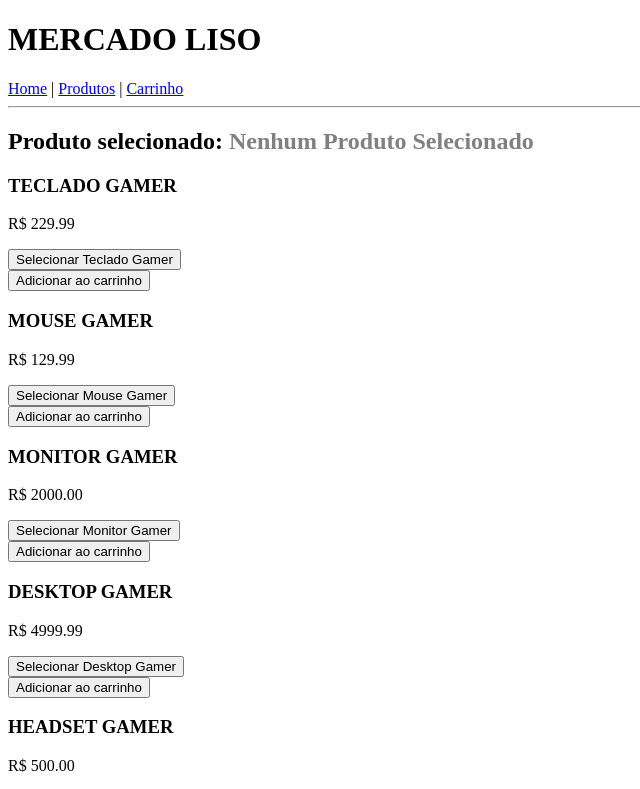
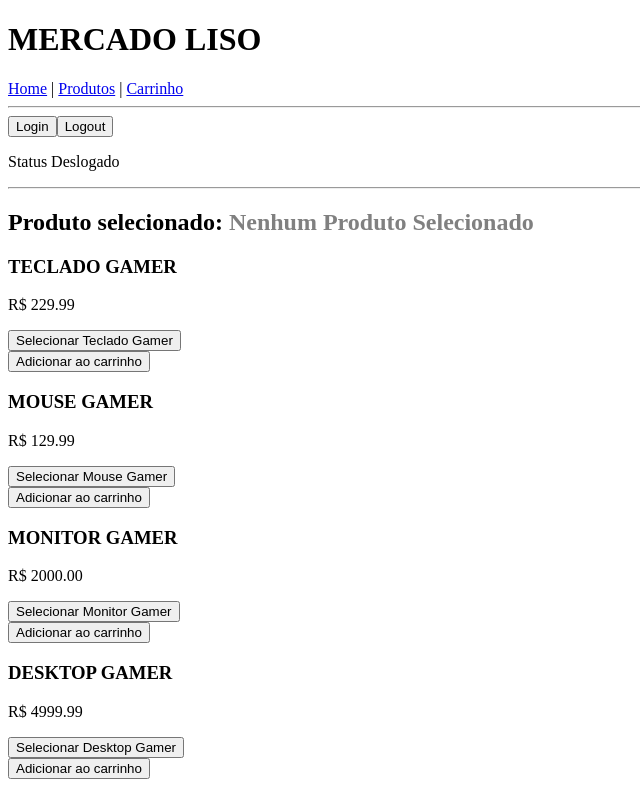
Before and after one commit to carolbritos/e-commerce, an Angular app: page /produtos in a window 1280 px wide. Shown: the top 789 px of the page, without its empty margins (0-640 px from the left). Built offline with nearby package versions, Linux system fonts and the light colour scheme.

Commit message:
feat(auth): Implemanta controle de autenticação e auth guard

```diff
--- a/src/app/app.html
+++ b/src/app/app.html
@@ -5,4 +5,8 @@
     <a routerLink="/carrinho">Carrinho</a>
 </nav>
 <hr>
+<button (click)="login()">Login</button>
+<button (click)="logout()">Logout</button>
+<p>Status {{usuarioLogado()? 'Logado' : 'Deslogado'}}</p>
+<hr>
 <router-outlet></router-outlet>
--- a/src/app/app.routes.ts
+++ b/src/app/app.routes.ts
@@ -1,23 +1,28 @@
-import { Routes } from '@angular/router';
-import { ListaProdutos } from './features/produtos/lista-produtos/lista-produtos';
-import { Carrinho } from './features/carrinho/carrinho/carrinho';
-import { Home } from './features/home/home/home';
+import { Routes } from "@angular/router";
+import { authGuard } from "./core/auth.guard";
 
 export const routes: Routes = [
     {
-        path:'',
-        component: Home,
+        path:'', //router para raiz localhost:4200/
+        loadComponent: () =>
+            import('./features/home/home/home')
+        .then((m) => m.Home),
     },
     {
         path:'produtos',
-        component: ListaProdutos,
+        loadComponent: () =>
+            import('./features/produtos/lista-produtos/lista-produtos')
+        .then((m) => m.ListaProdutos),
     },
     {
-        path:'carrinho',
-        component: Carrinho,
+         path:'carrinho',
+         canActivate: [authGuard],
+        loadComponent: () =>
+            import('./features/carrinho/carrinho/carrinho')
+        .then((m) => m.Carrinho),
     },
     {
-        path:'**',
-        redirectTo:'',
+        path: '**',
+        redirectTo: '',
     },
 ];
--- a/src/app/app.ts
+++ b/src/app/app.ts
@@ -1,6 +1,7 @@
 import { Component, signal } from '@angular/core';
 import { RouterOutlet, RouterLink} from '@angular/router';
 import { UpperCasePipe } from '@angular/common';
+import { usuarioLogado, login, logout } from './core/auth';
 
 @Component({
   selector: 'app-root',
@@ -11,4 +12,7 @@ import { UpperCasePipe } from '@angular/common';
 export class App {
   protected readonly title = signal('e-commerce');
   nomeLoja = 'Mercado Liso';
+  usuarioLogado = usuarioLogado;
+  login = login;
+  logout = logout;
 }
--- /dev/null
+++ b/src/app/core/auth.guard.ts
@@ -0,0 +1,6 @@
+import { CanActivateFn } from "@angular/router";
+import { usuarioLogado } from "./auth";
+
+export const authGuard: CanActivateFn = () => {
+    return usuarioLogado();
+};
--- /dev/null
+++ b/src/app/core/auth.ts
@@ -0,0 +1,9 @@
+import { signal } from "@angular/core";
+
+export const usuarioLogado = signal (false);
+export function login(){
+    usuarioLogado.set(true);
+}
+export function logout (){
+    usuarioLogado.set(false);
+}
```
